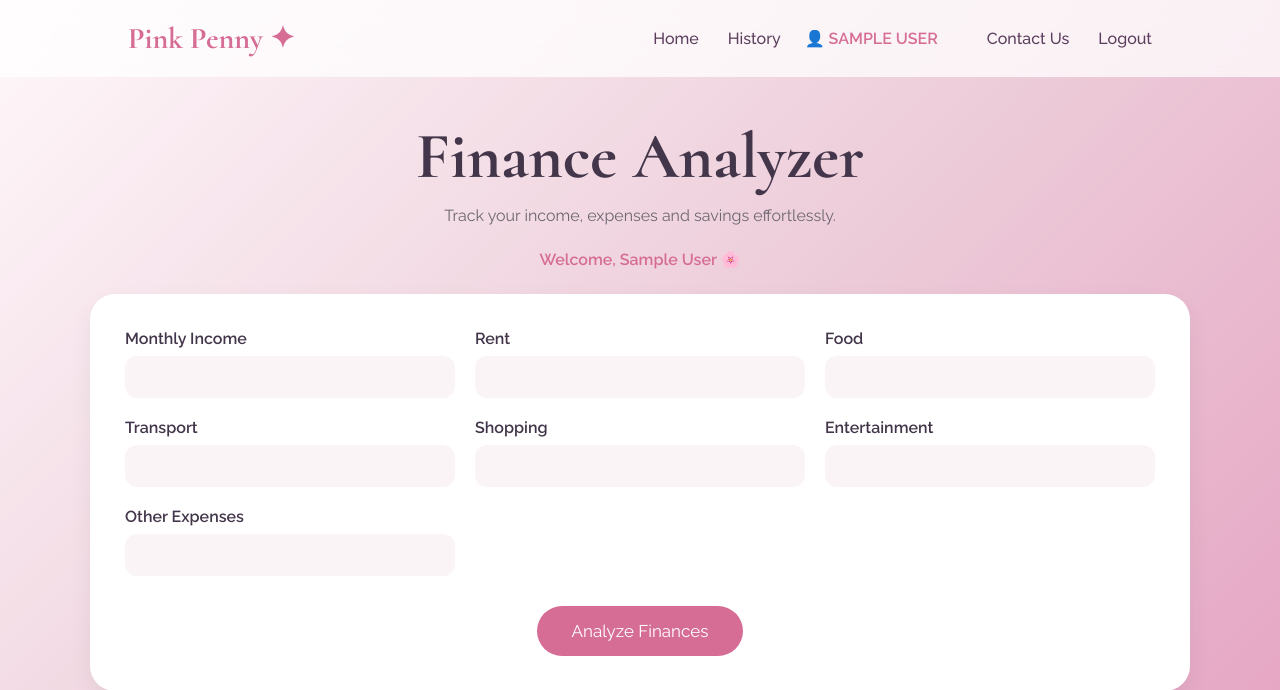
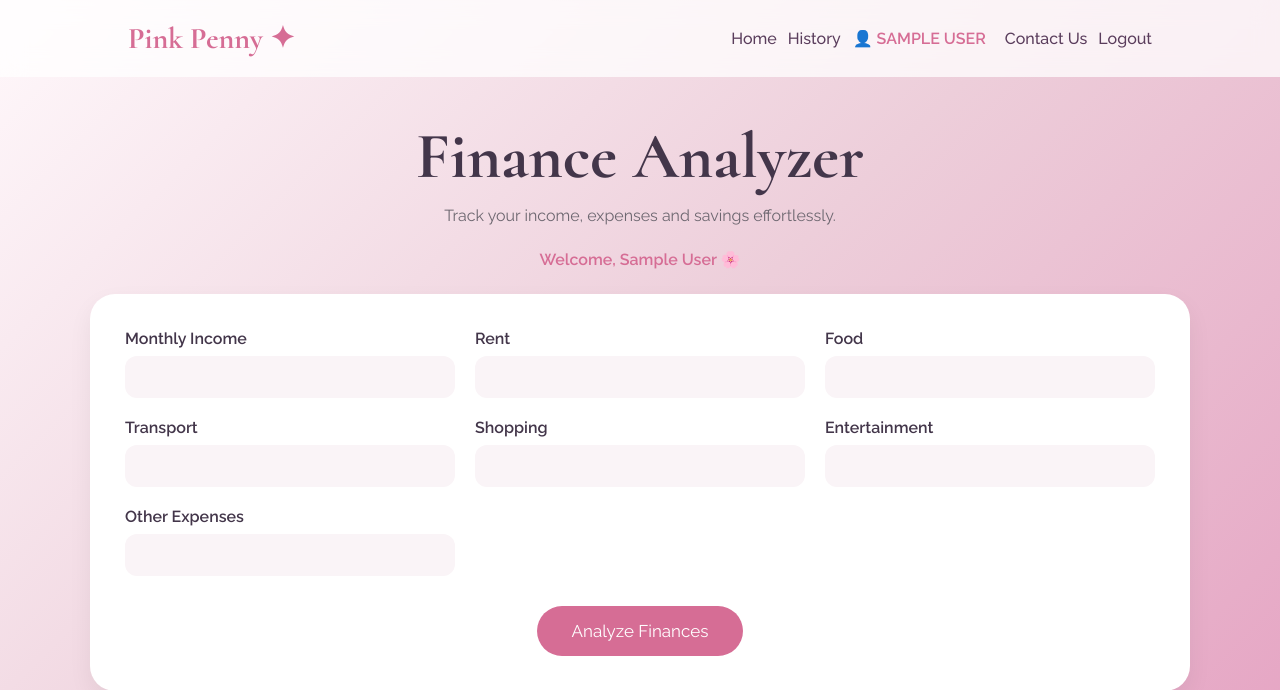
Before and after one commit to r-disha/PinkPenny---finance-analyzer, a Flask app: page /finance in a window 1280 px wide. Shown: the top 690 px of the page. Run offline with Flask 3, Linux system fonts and the light colour scheme; the visitor is signed in with stand-in values (Sample User, id 1).

Commit message:
Update finance.html

```diff
--- a/templates/finance.html
+++ b/templates/finance.html
@@ -40,7 +40,7 @@
         .nav-links a{
             text-decoration:none;
             color:#5a3d5c;
-            margin-left:25px;
+            margin-left:7px;
             font-family:'Raleway',sans-serif;
             font-weight: 500;
         }
@@ -194,7 +194,7 @@
 .user-name{
     font-family:'Raleway',sans-serif;
     color:#d66d95;
-    margin:0 20px;
+    margin:0 8px;
     font-weight:600;
     text-transform:uppercase;
 }
```
